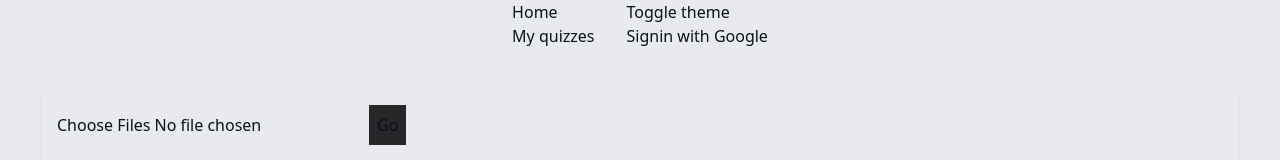
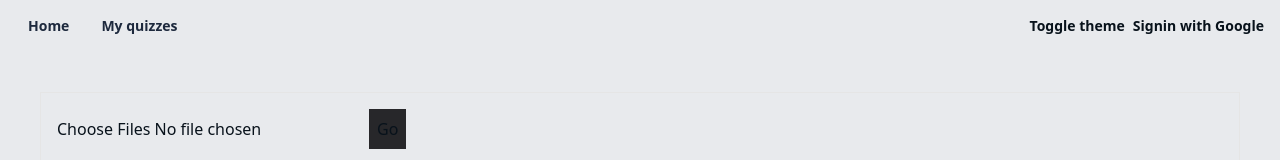
Before and after one commit to trandangduat/quiz-4u, a Next.js app: page / in a window 1280 px wide. Shown: the top 160 px of the page. Built offline with nearby package versions, Linux system fonts and the light colour scheme; no server answers.

Commit message:
navbar styling

```diff
--- a/app/globals.css
+++ b/app/globals.css
@@ -1,5 +1,6 @@
 @import "tailwindcss";
 @import "tw-animate-css";
+@custom-variant dark (&:where(.dark, .dark *));
 
 @theme inline {
   --color-sidebar-ring: var(--sidebar-ring);
--- a/components/navbar.tsx
+++ b/components/navbar.tsx
@@ -15,7 +15,7 @@ interface NavBarItemProps extends React.LiHTMLAttributes<HTMLLIElement> {
 
 function NavBarItem({ className, children, ...props }: NavBarItemProps) {
     return (
-        <li className={cn(className)} {...props}>
+        <li className={cn("relative", className)} {...props}>
             {children}
         </li>
     );
@@ -27,7 +27,7 @@ interface NavBarGroupProps extends React.HTMLAttributes<HTMLUListElement> {
 
 function NavBarGroup({ className, children, ...props }: NavBarGroupProps) {
     return (
-        <ul className={cn(className)} {...props}>
+        <ul className={cn("flex flex-row gap-2 items-center", className)} {...props}>
             {children}
         </ul>
     );
@@ -35,17 +35,26 @@ function NavBarGroup({ className, children, ...props }: NavBarGroupProps) {
 
 export default function NavBar() {
     return (
-        <nav className="flex flex-row gap-8 justify-center">
+        <nav className="flex flex-row justify-between p-4 text-sm font-bold items-center">
             <NavBarGroup>
                 {links.map((item) => (
                     <NavBarItem key={item.link}>
-                        <Link href={item.link}>{item.title}</Link>
+                        <Link
+                            href={item.link}
+                            className="px-3 py-2 rounded-md transition-colors text-slate-800 dark:text-slate-400 hover:bg-secondary/50 hover:text-slate-900 dark:hover:text-white"
+                        >
+                            {item.title}
+                        </Link>
                     </NavBarItem>
                 ))}
             </NavBarGroup>
             <NavBarGroup>
-                <ToggleThemeButton />
-                <UserInfo />
+                <NavBarItem>
+                    <ToggleThemeButton />
+                </NavBarItem>
+                <NavBarItem>
+                    <UserInfo />
+                </NavBarItem>
             </NavBarGroup>
         </nav>
     );
```
